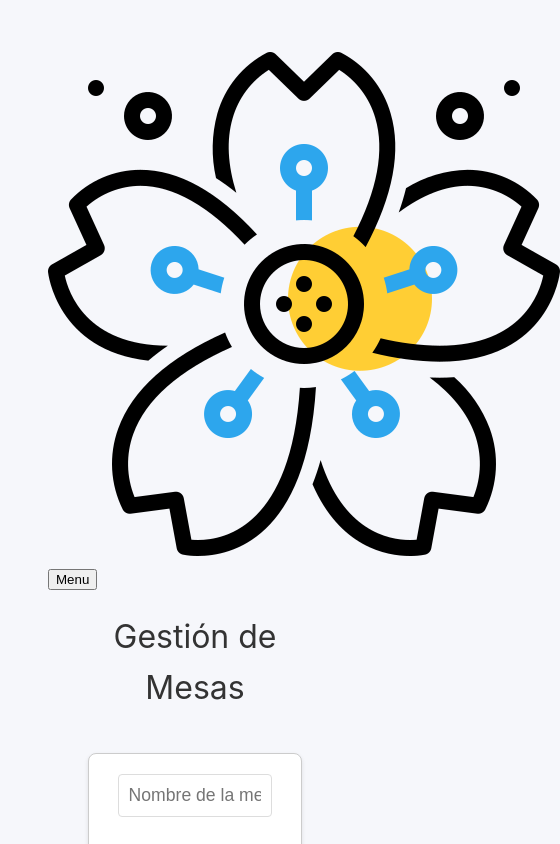
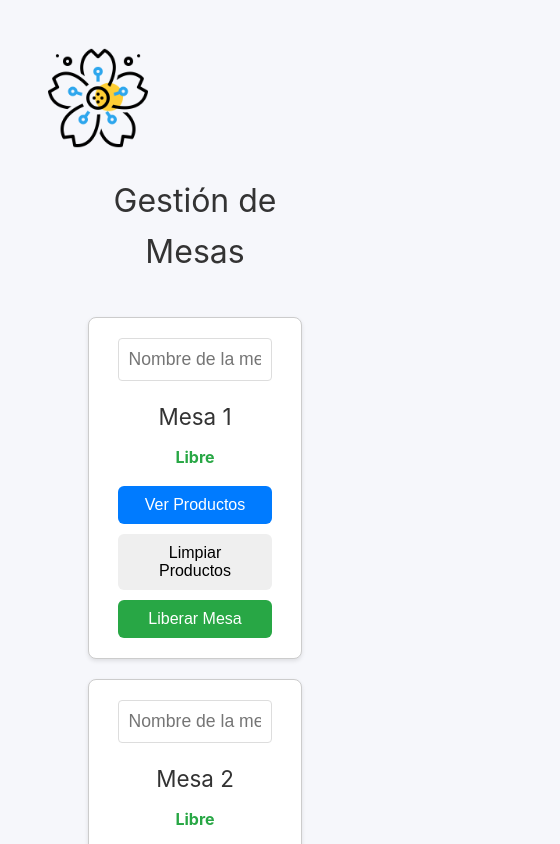
Before and after one commit to ppsegur/tpv, a Vue app: page / in a window 390 px wide. Shown: the top 844 px of the page, 560 px wide, since content can reach past the window. Built offline with nearby package versions, Linux system fonts and the light colour scheme.

Commit message:
Fix NavBar mobile toggle and close-on-outside-click

```diff
--- a/src/components/Nav-bar.vue
+++ b/src/components/Nav-bar.vue
@@ -1,20 +1,18 @@
 <template>
-  <nav class="nav-bar" :class="{ 'is-open': menuOpen }" @click.self="handleOutsideClick">
-    <div class="logo">
-      <img :src="logoSrc" alt="Logo" />
+  <nav>
+    <router-link to="/" class="logo">
+      <img src="/azazahrLogo.png" alt="Logo" />
+    </router-link>
+    <div class="hamburger" @click="toggleMenu">
+      <div :class="{'active': menuOpen}" class="line"></div>
+      <div :class="{'active': menuOpen}" class="line"></div>
+      <div :class="{'active': menuOpen}" class="line"></div>
     </div>
-    <button
-      class="menu-toggle"
-      @click="toggleMenu"
-      :aria-expanded="menuOpen"
-    >
-      Menu
-    </button>
-    <ul v-if="menuOpen" class="menu">
-      <li v-for="item in menuItems" :key="item.id">
-        <a :href="item.link">{{ item.label }}</a>
-      </li>
-    </ul>
+    <div v-if="menuOpen" class="menu">
+      <router-link v-for="item in menuItems" :key="item.name" :to="item.path" @click="handleMenuClick">
+        {{ item.name }}
+      </router-link>
+    </div>
   </nav>
 </template>
 
@@ -23,47 +21,67 @@ export default {
   data() {
     return {
       menuOpen: false,
-      logoSrc: '/azazahrLogo.png',
       menuItems: [
-        { id: 1, label: 'Home', link: '#' },
-        { id: 2, label: 'About', link: '#' },
-        { id: 3, label: 'Services', link: '#' },
-        { id: 4, label: 'Contact', link: '#' },
+        { name: 'Home', path: '/' },
+        { name: 'About', path: '/about' },
+        { name: 'Contact', path: '/contact' },
       ],
     };
   },
-
   methods: {
     toggleMenu() {
       this.menuOpen = !this.menuOpen;
     },
-
-    handleOutsideClick(event) {
+    handleMenuClick() {
+      this.menuOpen = false;
+    },
+    closeMenuOnOutsideClick(event) {
       if (this.menuOpen && !this.$el.contains(event.target)) {
         this.menuOpen = false;
       }
     },
   },
+  mounted() {
+    document.addEventListener('click', this.closeMenuOnOutsideClick);
+    this.$router.afterEach(() => {
+      this.menuOpen = false;
+    });
+  },
+  beforeDestroy() {
+    document.removeEventListener('click', this.closeMenuOnOutsideClick);
+  },
 };
 </script>
 
 <style scoped>
-.nav-bar {
-  --ui-background: #fff;
-  --ui-text: #333;
-  --ui-border: #ccc;
+nav {
+  display: flex;
+  align-items: center;
+  justify-content: space-between;
+  background-color: var(--ui-background);
+  padding: var(--ui-padding);
 }
-
-.nav-bar.is-open {
-  --ui-background: #f0f0f0;
+.logo img {
+  max-width: 100px;
 }
-
-.menu-toggle {
+.hamburger {
   cursor: pointer;
 }
-
+.line {
+  width: 30px;
+  height: 3px;
+  background-color: var(--ui-color);
+  margin: 5px 0;
+  transition: all 0.3s;
+}
+.line.active {
+  background-color: var(--ui-active-color);
+}
 .menu {
   display: flex;
   flex-direction: column;
 }
+.menu a {
+  padding: var(--ui-link-padding);
+}
 </style>
```
